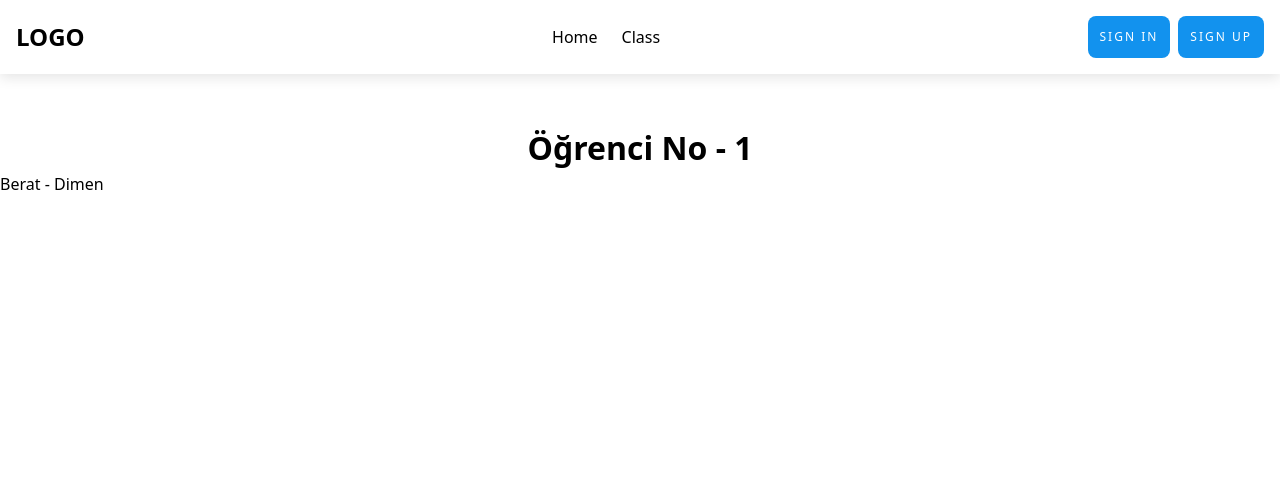
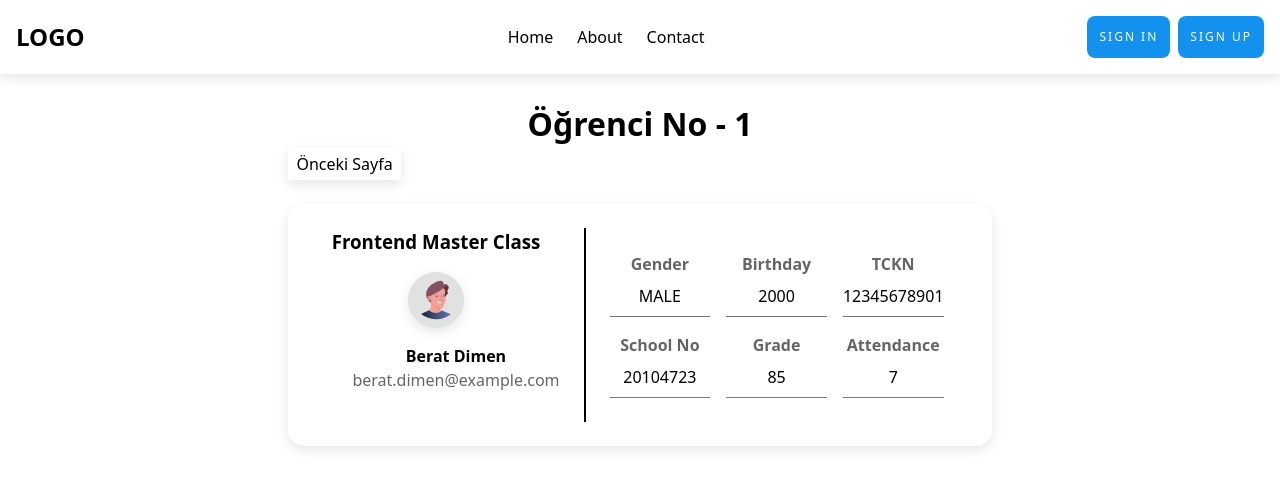
Before and after one commit to beratdimen/students-attendace-next, a Next.js app: page /class/1/student/1 in a window 1280 px wide. Shown: the top 488 px of the page. Built offline with nearby package versions, Linux system fonts and the light colour scheme.

Commit message:
students detail sayfası yapıldı

```diff
--- a/app/class/[id]/student/[studentId]/page.jsx
+++ b/app/class/[id]/student/[studentId]/page.jsx
@@ -13,12 +13,58 @@ export default function StudentDetail() {
   console.log(classes);
   console.log(student);
   return (
-    <div>
-      <Link href={`/class`}>Go Class</Link>
+    <div className="studentDetail">
       <h1>Öğrenci No - {studentId}</h1>
-      <p>
-        {student.name} - {student.surname}
-      </p>
+      <Link className="returnPage" href={"/class"}>
+        Önceki Sayfa
+      </Link>
+
+      <div className="contentContainer">
+        <div className="studentDetailHeader">
+          <h3>{classes.name}</h3>
+          {student.gender === "Male" ? (
+            <img src="/img/avatar-male.svg" alt="Male Avatar" />
+          ) : (
+            <img src="/img/avatar-female.svg" alt="Female Avatar" />
+          )}
+          <ul>
+            <li>
+              <h6>
+                {student.name} {student.surname}
+              </h6>
+            </li>
+            <li>
+              <span className="mail">{student.email}</span>
+            </li>
+          </ul>
+        </div>
+        <ul className="detailContent">
+          <li>
+            <span>Gender</span>
+            {student.gender.toUpperCase()}
+          </li>
+          <li>
+            <span>Birthday</span>
+            {student.birthYear}
+          </li>
+          <li>
+            <span>TCKN</span>
+            {student.tckn}
+          </li>
+          <li>
+            <span>School No</span>
+            {student.schoolNo}
+          </li>
+          <li>
+            <span>Grade</span>
+            {student.grade}
+          </li>
+          <li>
+            <span>Attendance</span>
+            {student.attendance}
+          </li>
+        </ul>
+      </div>
     </div>
   );
 }
--- a/app/class/page.jsx
+++ b/app/class/page.jsx
@@ -5,10 +5,7 @@ import Link from "next/link";
 export default function Classes() {
   return (
     <div>
-      <h1>Acunmedya Akademi'ye Hoş Geldiniz</h1>
-      <Link className="returnPage" href={"./"}>
-        Önceki Sayfa
-      </Link>
+      <h1>Welcome to Acunmedya Academy</h1>
       <div className="classContainer">
         {data.map((x) => (
           <Link className="link" href={`/class/${x.id}`}>
--- a/app/globals.css
+++ b/app/globals.css
@@ -327,3 +327,79 @@ header {
   }
 }
 /* detail kısmı end  */
+
+/* student detail start  */
+
+.studentDetail {
+  display: grid;
+  justify-content: center;
+
+  .contentContainer {
+    display: flex;
+    box-shadow: 0px 4px 12px rgba(0, 0, 0, 0.1);
+    margin-top: 24px;
+    border-radius: 16px;
+    padding: 24px;
+
+    .studentDetailHeader {
+      display: flex;
+      flex-direction: column;
+      gap: 16px;
+      align-items: center;
+
+      border-right: 2px solid black;
+      padding-right: 24px;
+    }
+
+    img {
+      box-shadow: 0px 4px 12px rgba(0, 0, 0, 0.1);
+      background-color: rgb(224, 226, 226);
+      border-radius: 50%;
+      padding: 4px;
+    }
+
+    ul {
+      list-style: none;
+      h6 {
+        font-size: 16px;
+        text-align: center;
+      }
+      .mail {
+        text-align: center;
+        opacity: 0.6;
+      }
+    }
+  }
+
+  .detailContent {
+    display: grid;
+    grid-template-columns: repeat(3, 1fr);
+    justify-content: center;
+    align-items: center;
+    gap: 16px;
+    padding: 24px;
+
+    .gender {
+      display: flex;
+      justify-content: space-between;
+    }
+
+    li {
+      display: flex;
+      flex-direction: column;
+      align-items: center;
+      gap: 8px;
+      font-weight: 500;
+      border-bottom: 1px solid rgba(0, 0, 0, 0.534);
+      padding-bottom: 8px;
+      text-align: center;
+
+      span {
+        font-weight: bold;
+        opacity: 60%;
+      }
+    }
+  }
+}
+
+/* student detail end  */
--- a/app/layout.js
+++ b/app/layout.js
@@ -29,7 +29,10 @@ export default function RootLayout({ children }) {
               <Link href={"/"}>Home</Link>
             </li>
             <li>
-              <Link href={"/class"}>Class</Link>
+              <Link href={""}>About</Link>
+            </li>
+            <li>
+              <Link href={""}>Contact</Link>
             </li>
           </ul>
           <div className="signBtns">
--- a/app/page.js
+++ b/app/page.js
@@ -1,10 +1,11 @@
 import Image from "next/image";
 import styles from "./page.module.css";
+import Classes from "./class/page";
 
 export default function Home() {
   return (
    <div>
-    Berat
+    <Classes/>
    </div>
   );
 }
--- a/data.js
+++ b/data.js
@@ -1,7 +1,7 @@
 export const data = [
   {
     id: 1,
-    name: "Frontend Uzmanlık Sınıfı",
+    name: "Frontend Master Class",
     teacher: "Furkan Özay",
     period: "9",
     location: "Class 147",
@@ -143,7 +143,7 @@ export const data = [
   },
   {
     id: 2,
-    name: "Backend Uzmanlık Sınıfı",
+    name: "Backend Master Class",
     teacher: "Orhan Ekici",
     period: "9",
     location: "Class 148",
@@ -285,7 +285,7 @@ export const data = [
   },
   {
     id: 3,
-    name: "Frontend Temel Sınıfı",
+    name: "Frontend Base Class",
     teacher: "Nihat Duysak",
     period: "9",
     location: "Class 149",
@@ -439,7 +439,7 @@ export const data = [
   },
   {
     id: 4,
-    name: "Backend Temel Sınıfı",
+    name: "Backend Base Class",
     teacher: "Barış Kahraman",
     period: "9",
     location: "Class 150",
```
